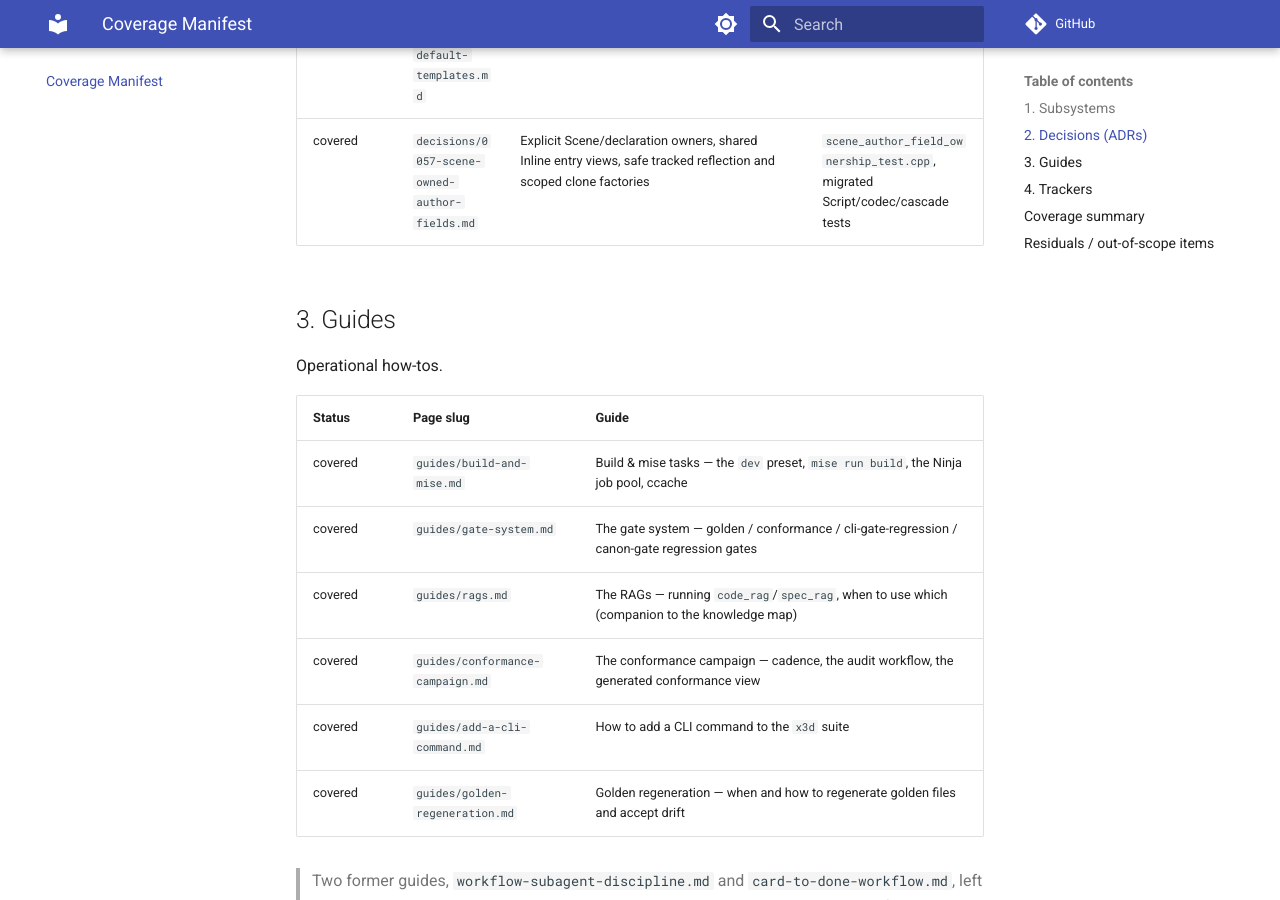
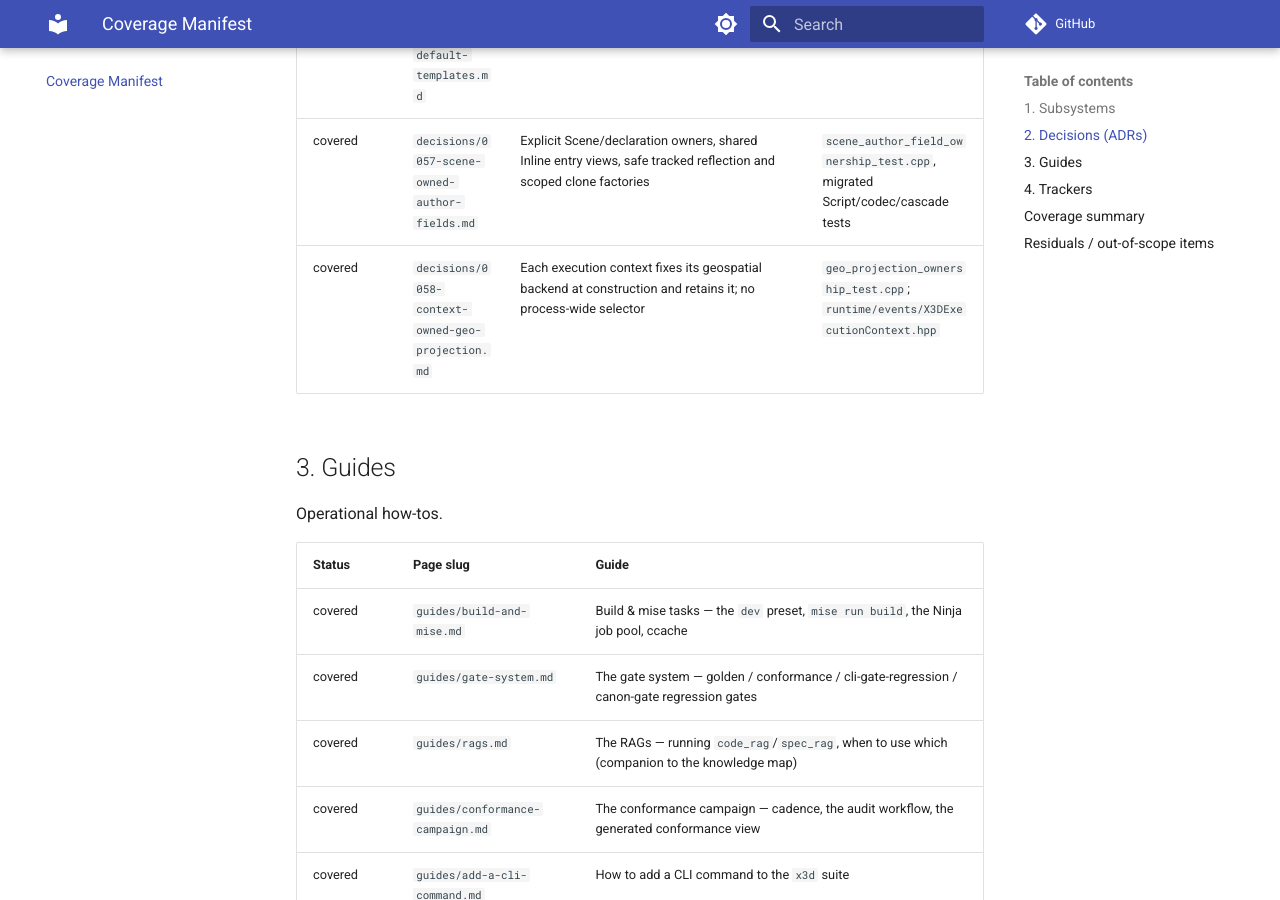
Before and after one commit to delta9000/x3d-cpp, an MkDocs documentation site: the page built from docs/wiki/coverage.md, in a window 1280 px wide and 900 px high, scrolled down 18091 px. Built offline with MkDocs 1.6.1 and Material for MkDocs 9.7.7, drawn with Linux system fonts in a browser that asks for light colours; comment, search, counter and statistics services are not loaded.

Commit message:
docs: add the ADR-0058 coverage row
Co-Authored-By: Claude Opus 5.5 (1M context) <noreply@anthropic.com>

```diff
--- a/docs/wiki/coverage.md
+++ b/docs/wiki/coverage.md
@@ -146,6 +146,7 @@ One ADR per binding decision. Numbered sequentially; the slug is a short topic n
 | covered | `decisions/0055-hanim-skinning-descriptor.md` | H-Anim skinning: immutable SkinBinding (CSR influences, inverse bind, displacers) + per-tick SkinPose palette; descriptor + palette delta for GPU renderers, reference CPU skinner for everyone else; v2 binding fields or v1 rest pose; no write-back into skinCoord | `runtime/hanim/HAnimSkin.hpp` |
 | covered | `decisions/0056-prototype-instance-default-templates.md` | Declaration-only node templates preserve direct PROTO default identity; expansion materializes selected defaults before IS forwarding | `runtime/X3DProto.hpp`; `runtime/X3DProtoExpand.hpp` |
 | covered | `decisions/0057-scene-owned-author-fields.md` | Explicit Scene/declaration owners, shared Inline entry views, safe tracked reflection and scoped clone factories | `scene_author_field_ownership_test.cpp`, migrated Script/codec/cascade tests |
+| covered | `decisions/0058-context-owned-geo-projection.md` | Each execution context fixes its geospatial backend at construction and retains it; no process-wide selector | `geo_projection_ownership_test.cpp`; `runtime/events/X3DExecutionContext.hpp` |
 
 ## 3. Guides
 
```
